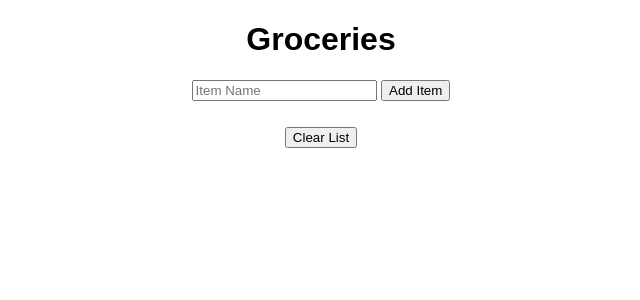
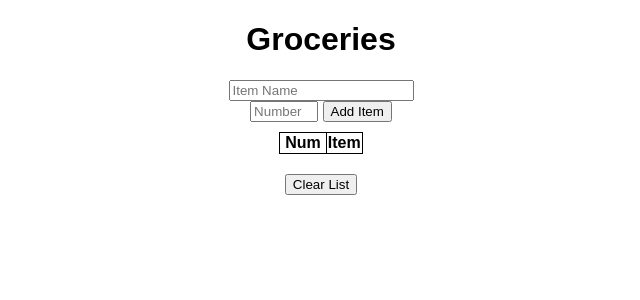
Before and after one commit to cw417/GroceryList, a Flask app: page / in a window 1280 px wide. Shown: the top 300 px of the page, without its empty margins (319-959 px from the left). Run offline with Flask 2, Linux system fonts and the light colour scheme; data that the repository does not hold is empty.

Commit message:
Changed list to table; added number entry form; added number column to table

```diff
--- a/app.py
+++ b/app.py
@@ -10,6 +10,7 @@ db = SQLAlchemy(app)
 class Groceries(db.Model):
   id = db.Column(db.Integer, primary_key=True)
   item = db.Column(db.String(50), nullable=False)
+  num = db.Column(db.Integer, default=1)
 
 @app.route('/')
 def index():
@@ -18,7 +19,7 @@ def index():
 
 @app.route('/add', methods=['POST'])
 def add():
-  item = Groceries(item=request.form['addItem'])
+  item = Groceries(item=request.form['addItem'], num=request.form['addNum'])
   db.session.add(item)
   db.session.commit()
   return redirect(url_for('index'))
--- a/static/css/main.css
+++ b/static/css/main.css
@@ -11,6 +11,29 @@ form {
     padding-bottom: 10px;
 }
 
-ul {
+table {
+    margin-left: auto;
+    margin-right: auto;
+    border-collapse: collapse;
+}
+
+th, td {
+    border: 1px solid black;
+}
+
+.deleteItemButton {
+    padding-top: 20px;
+}
+
+.addNumText {
+    width: 60px;
+}
+
+.numHeader {
+    padding-left: 5px;
+    padding-right: 5px;
+}
+
+.numData {
     text-align: center;
 }
--- a/templates/index.html
+++ b/templates/index.html
@@ -11,25 +11,34 @@
   <div>
     <form action="{{ url_for('add') }}" method='POST'>
       <input class='addItemText' type='text' name='addItem' placeholder='Item Name'>
-      <input class='addItemButton' type='submit' value='Add Item'>
+      <div></div>
+        <input class='addNumText' type='text' name='addNum' placeholder='Number'>
+        <input class='addItemButton' type='submit' value='Add Item'>
+      </div>
     </form>
   </div>
 
-    <div>
-      <ul>
-        {% for item in groceries %}
-        <li>{{ item.item }}</li>
-        {% endfor %}
-      </ul>
-    </div>
+  <div>
+    <table>
+      <tr>
+        <th class='numHeader'>Num</th>
+        <th>Item</th>
+      </tr>
+      {% for item in groceries %}
+      <tr>
+        <td class='numData'>{{ item.num }}</td>
+        <td>{{ item.item }}</td>
+      </tr>
+      {% endfor %}
+    </table>
+  </div>
 
-    <div>
-      <form action="{{ url_for('clearList') }}" method='POST'>
-        <input class='deleteItemButton' type='submit' value='Clear List'>
+    <div  class='clearList'>
+      <form class='deleteItemButton' action="{{ url_for('clearList') }}" method='POST'>
+        <input type='submit' value='Clear List'>
       </form>
     </div>
 
 
-
 </div>
 {% endblock %}
```
